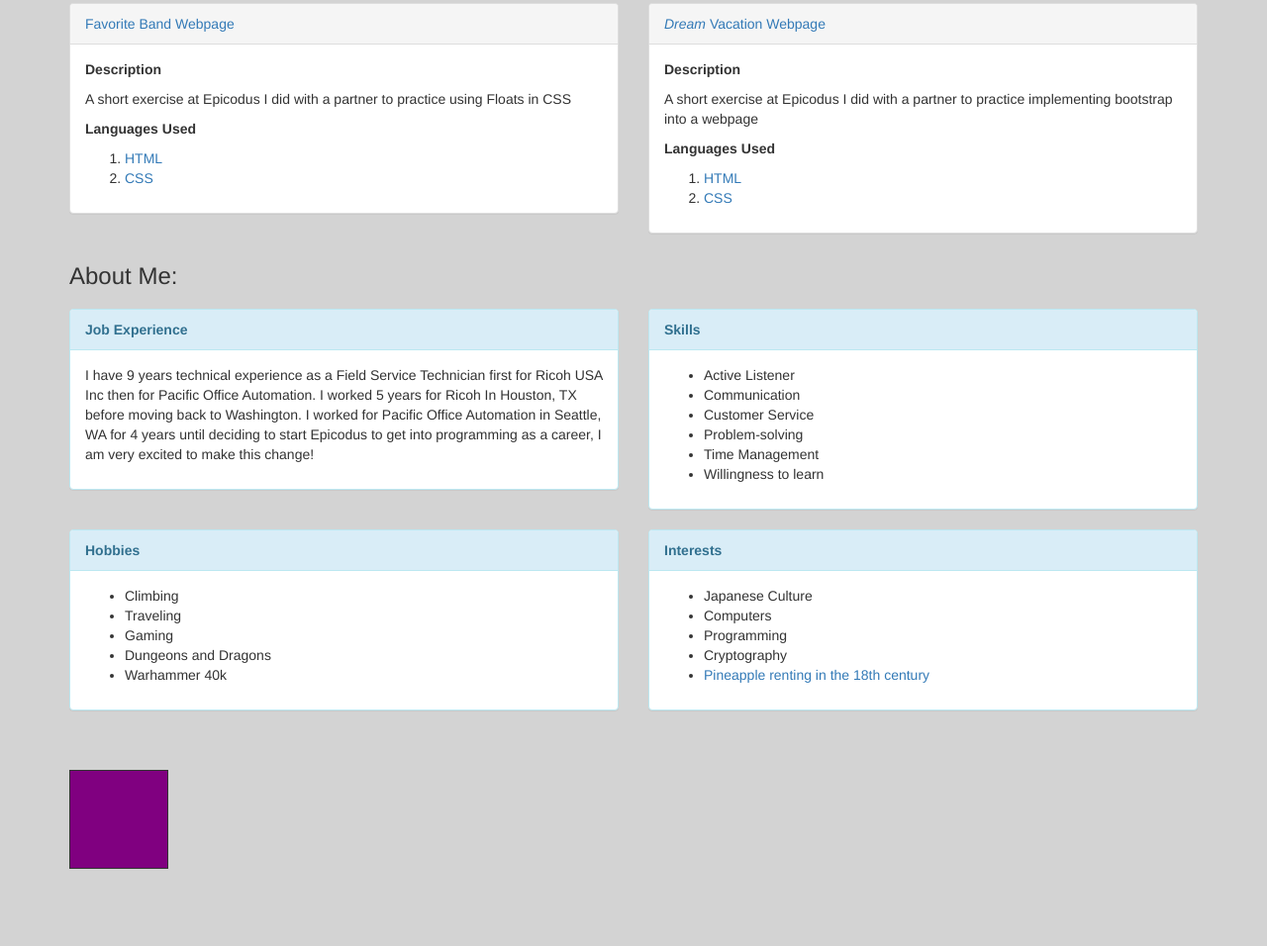
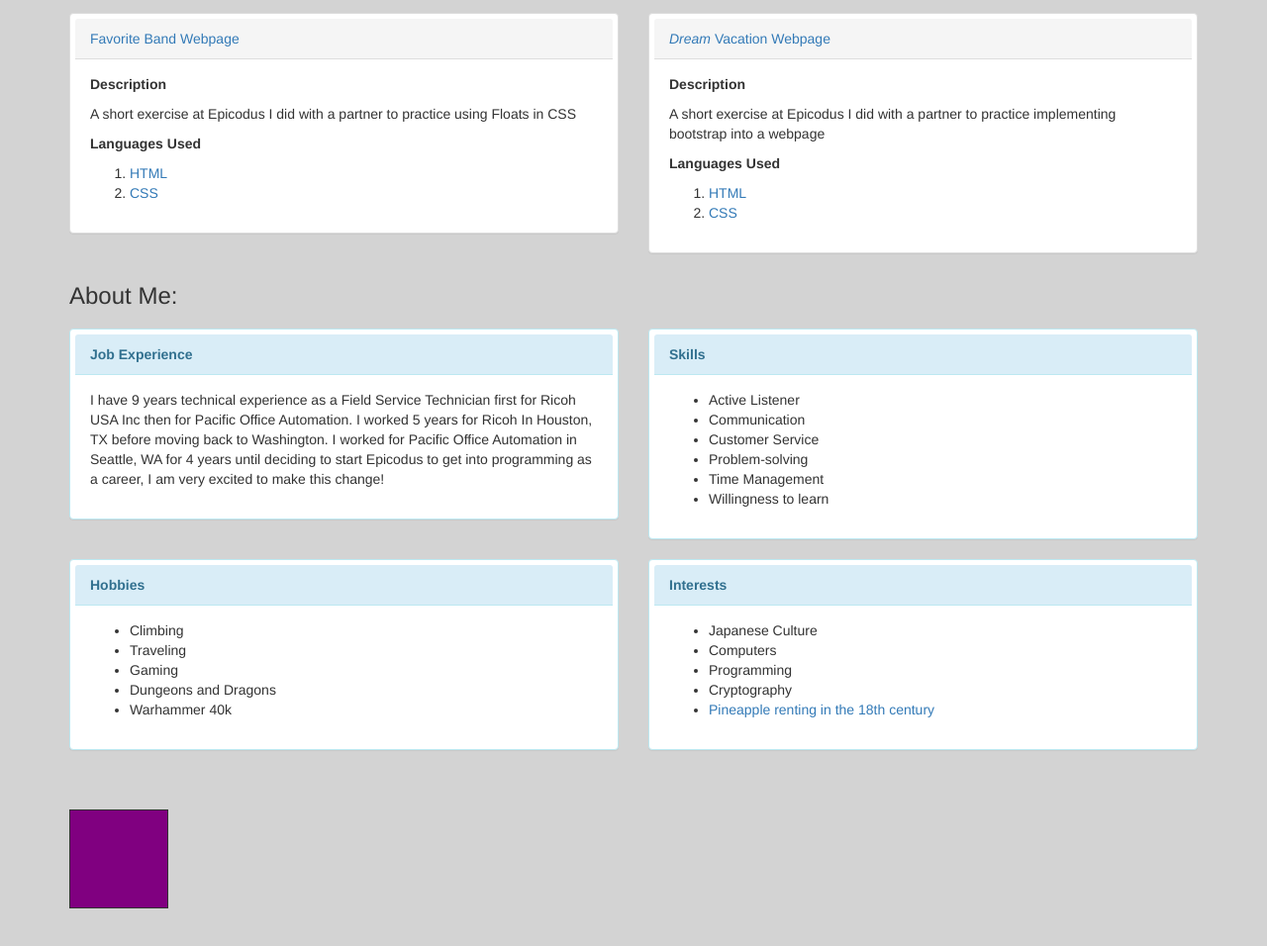
Before and after one commit to DeryckJackson/programming-portfolio-website, a plain HTML site: page index.html in a window 1280 px wide. Shown: the part 1161-2117 px from the top of the page at 99% size. Drawn offline with Linux system fonts and the light colour scheme.

Commit message:
add padding to .panel, change width and add float to #box selector styles.css

```diff
--- a/css/styles.css
+++ b/css/styles.css
@@ -14,6 +14,7 @@ h1 {
 }
 
 .panel {
+  padding: 5px;
   margin-top: 10px;
   margin-bottom: 10px;
 }
@@ -32,6 +33,7 @@ body {
 }
 
 #box {
+  float: left;
   border-style: solid;
   border-width: 1px;
   display: block;
@@ -43,5 +45,5 @@ body {
 }
 
 #box:hover {
-  width: 1000px;
+  width: 1200px;
 }
```
